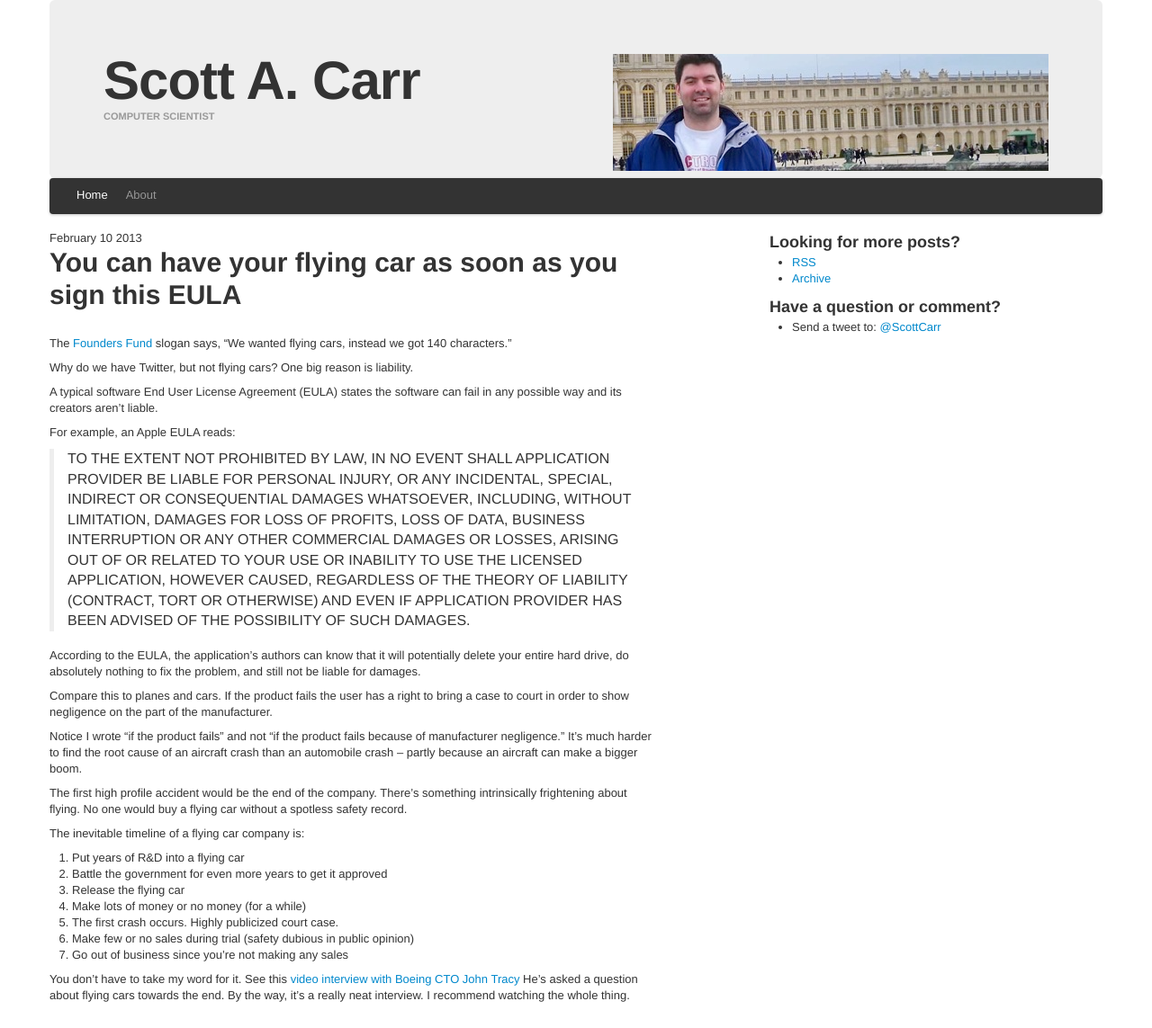
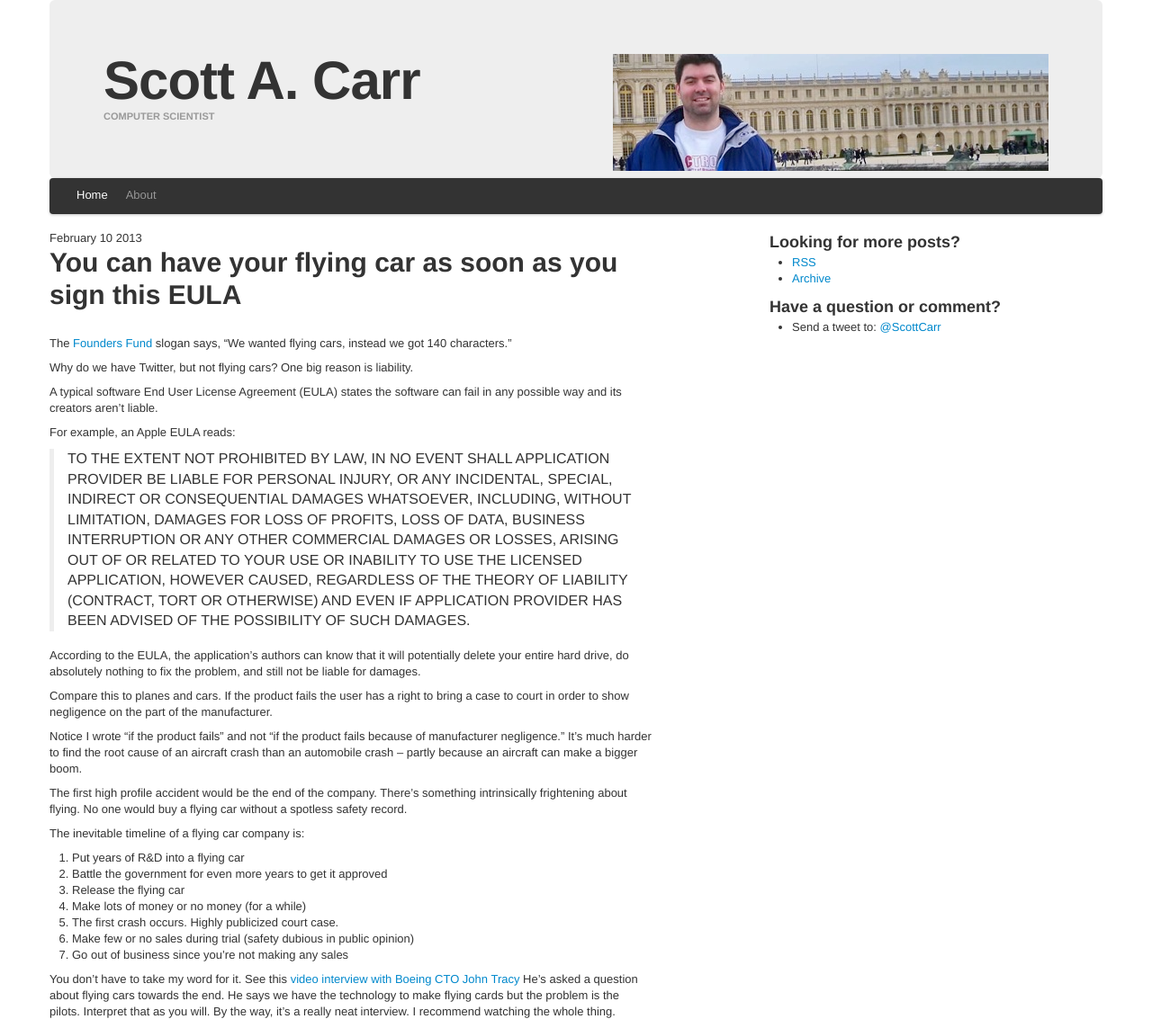
Before and after one commit to scottcarr/scottcarr.github.com, a Jekyll site: the page built from _posts/2013-2-10-flying-car-eula.md, in a window 1280 px wide. Shown: the whole page at 90% size. Built offline with Jekyll 4.4.1, drawn with Linux system fonts in a browser that asks for light colours.

```diff
--- a/_posts/2013-2-10-flying-car-eula.md
+++ b/_posts/2013-2-10-flying-car-eula.md
@@ -44,5 +44,7 @@
 7. Go out of business since you're not making any sales
 
 You don't have to take my word for it.  See this [video interview with Boeing CTO John Tracy](http://fora.tv/2012/10/30/Boeing_CTO_John_Tracy_The_Future_of_Flight)
-He's asked a question about flying cars towards the end.  By the way, it's
+He's asked a question about flying cars towards the end.  He says we have the
+technology to make flying cards but the problem is the pilots.  Interpret that
+as you will. By the way, it's
 a really neat interview.  I recommend watching the whole thing.
```
